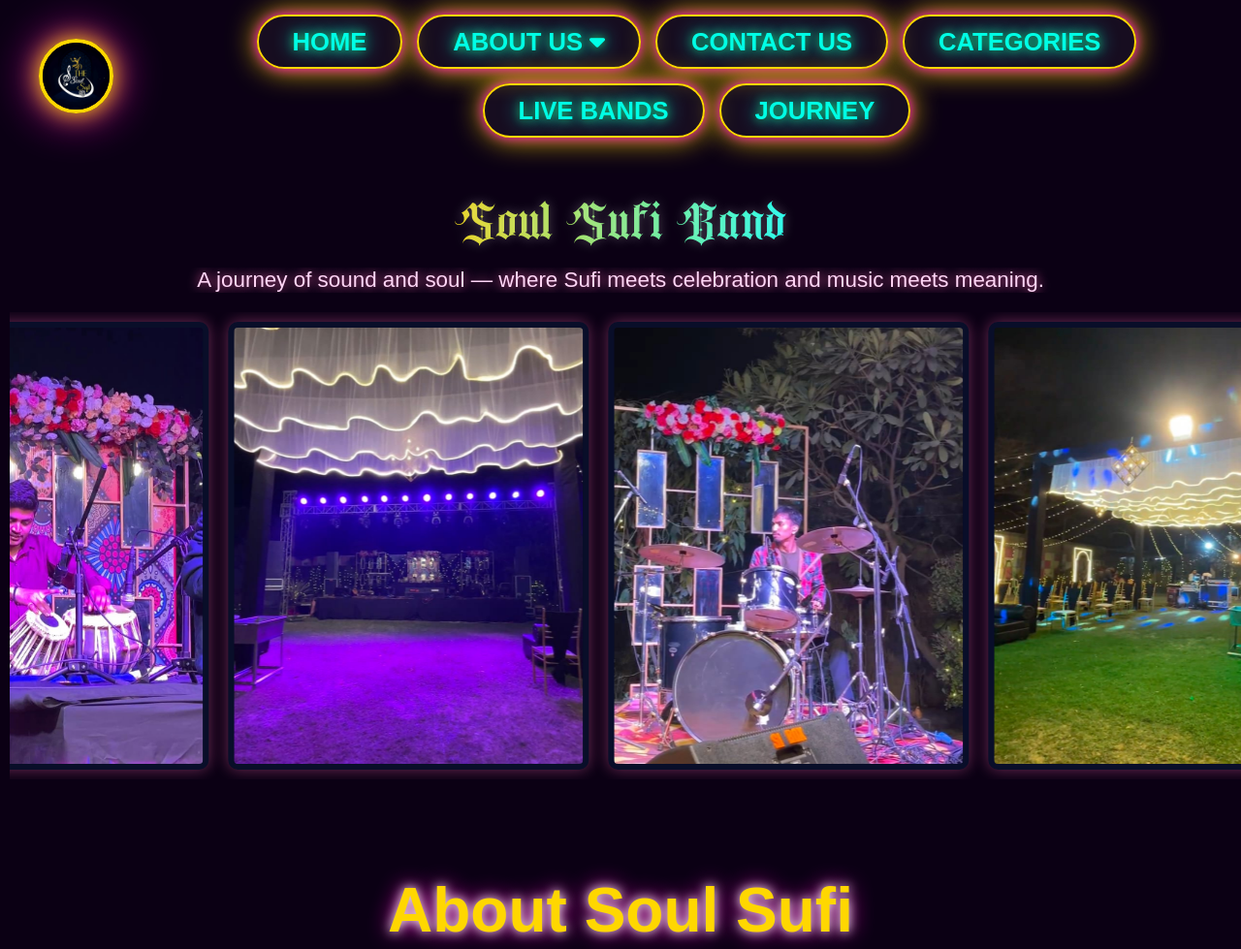
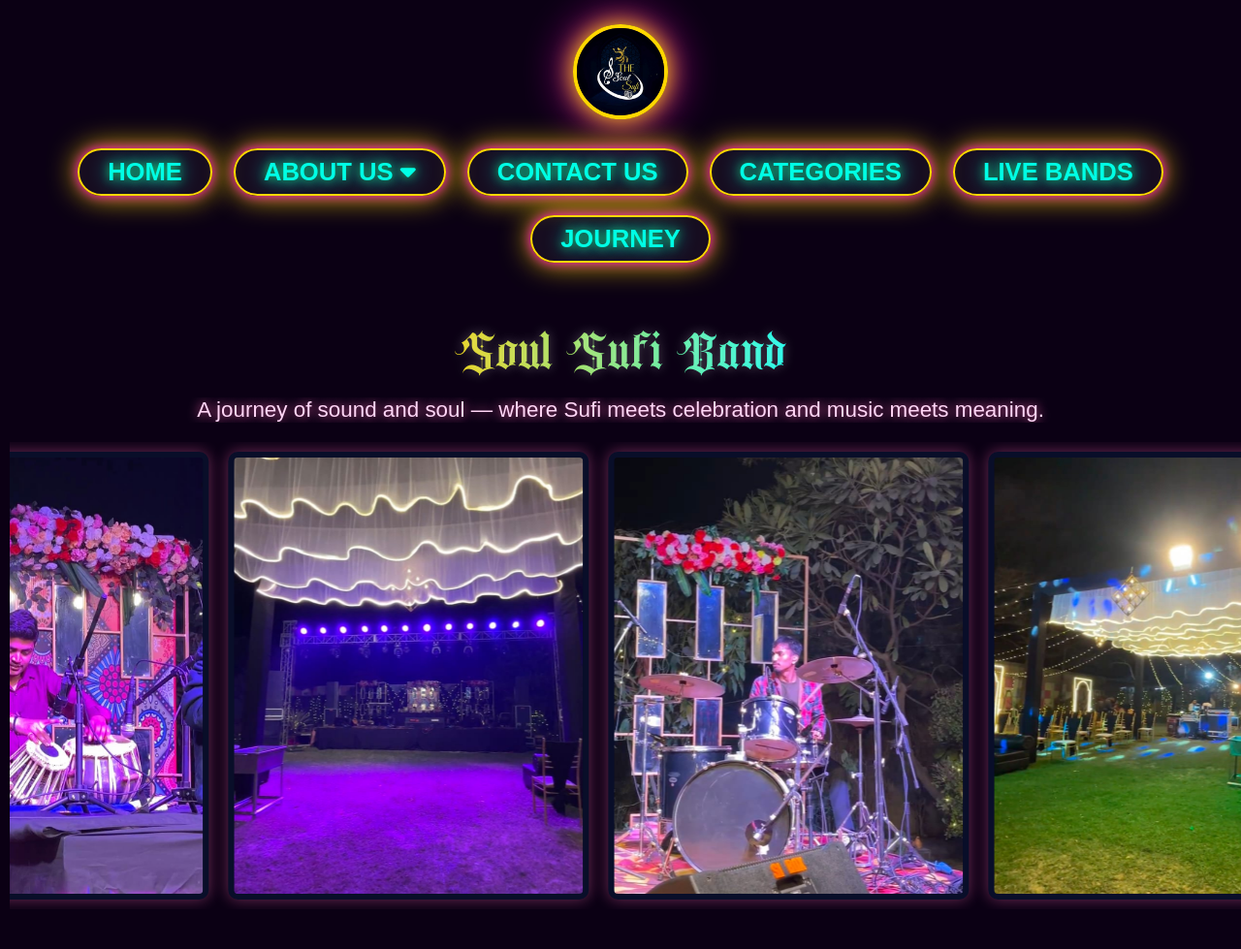
Before and after one commit to thesoul01sufi/SOUL-SUFI-BAND, a website: page index.html in a window 1280 px wide. Shown: the top 979 px of the page at 97% size. Drawn offline with Linux system fonts and the light colour scheme.

Commit message:
Full project update with new layout and design

```diff
--- a/index.html
+++ b/index.html
@@ -34,16 +34,18 @@
       justify-content: space-between;
       align-items: center;
       padding: 15px 30px;
+       flex-wrap: wrap;
+  gap: 15px;
     }
    .logo {
-  width: 220px;
-  height: 220px;
+  width: 180px;
+  height: 180px;
   border-radius: 50%;
   border: 4px solid #ffd700;
   box-shadow: 0 0 25px #ffd700, 0 0 50px #ff00cc;
   position: relative;
-  overflow: hidden;
-  z-index: 1;
+  object-fit: cover;
+
 }
 
 /* Curtain effect inside logo */
@@ -705,10 +707,6 @@
     box-sizing: border-box;
   }
 
-  footer img, header img {
-    width: 90px !important;
-    margin-bottom: 10px;
-  }
 
   h2, h3 {
     text-align: center !important;
@@ -778,12 +776,16 @@
  .nav-menu {
   flex-wrap: wrap !important;
   justify-content: center !important;
-  gap: 15px !important;
+  gap: 10px !important;
+  font-size: 1rem !important;
+    padding-left: 0 !important;
 }
+
 .about-section {
   flex-direction: column !important;
   align-items: center !important;
   text-align: center !important;
+
 }
 
 .about-text {
@@ -819,7 +821,16 @@
     padding: 10px !important;
   }
 
-
+  header {
+  flex-direction: column;
+  align-items: center;
+  text-align: center;
+}
+.nav-ellipse {
+  padding: 8px 14px;
+  margin: 5px 6px;
+  border-radius: 30px;
+}
 
 
 </style>
```
